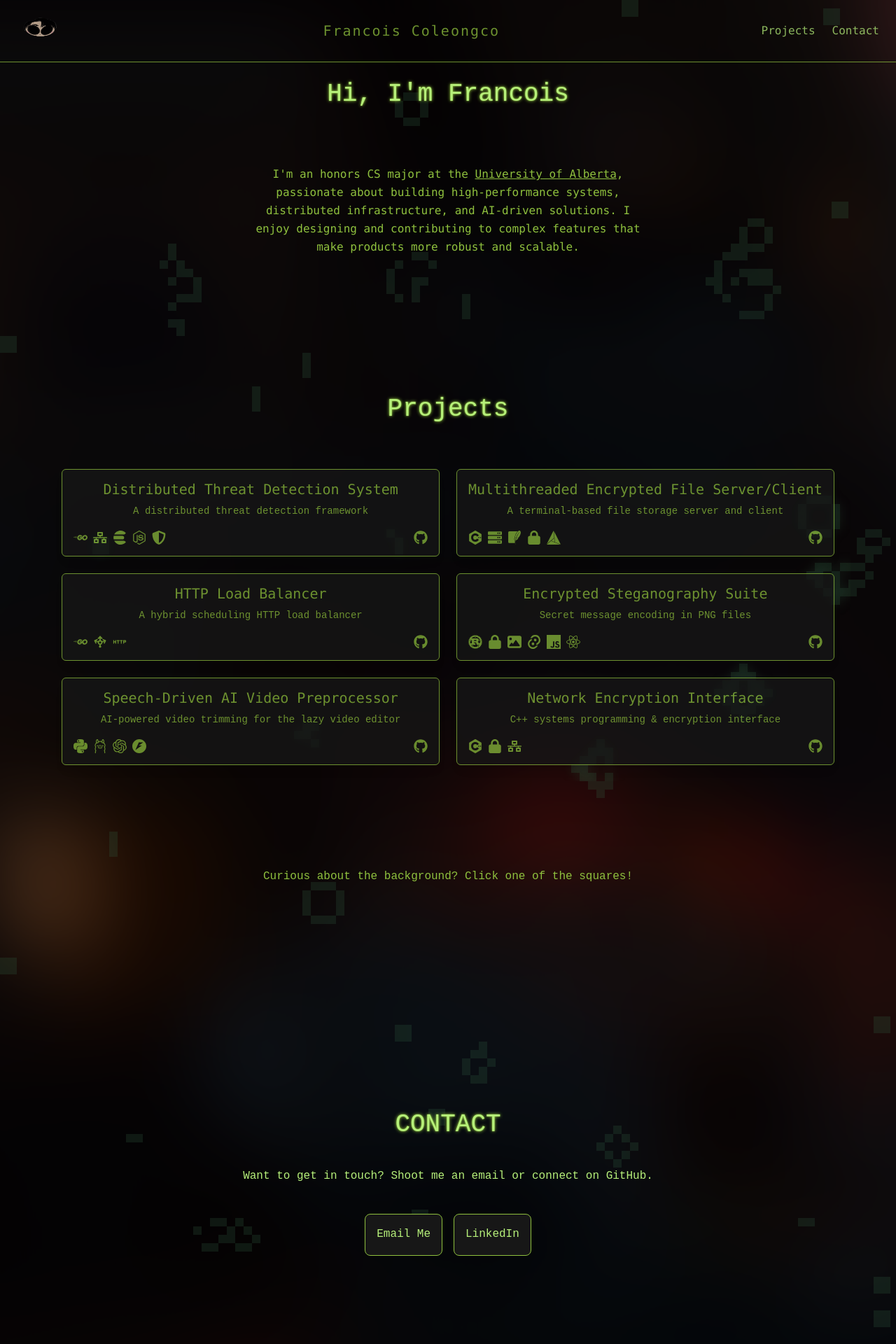
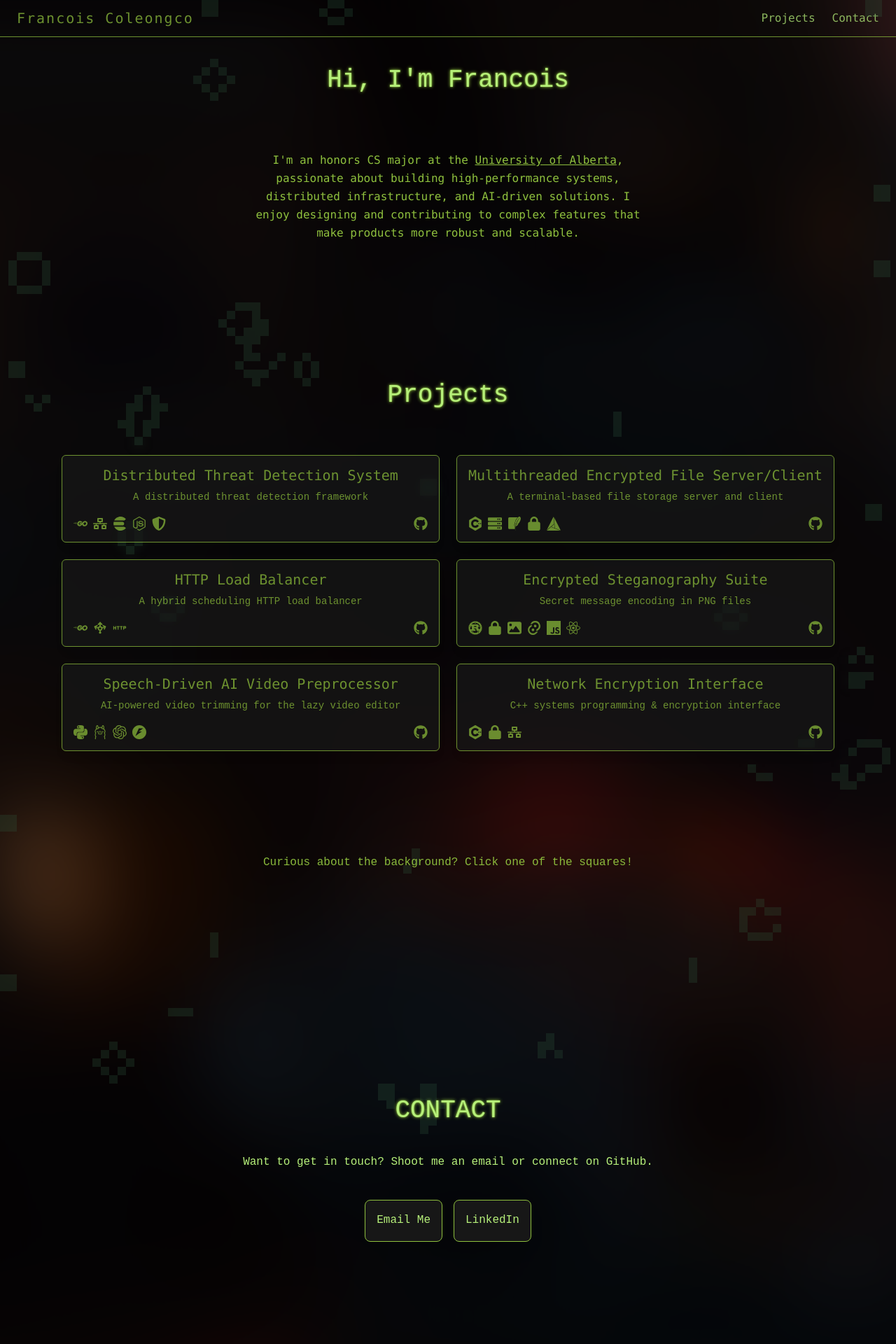
Before and after one commit to Francois-Coleongco/fransys, a Next.js app: page / in a window 1280 px wide. Shown: the top 1920 px of the page at 70% size. Built offline with nearby package versions, Linux system fonts and the light colour scheme.

Commit message:
looking better + tooltip

```diff
--- a/src/app/conways.tsx
+++ b/src/app/conways.tsx
@@ -88,7 +88,7 @@ const ConwayCanvas: React.FC = () => {
 			cols = Math.floor(width / cellSize);
 			rows = Math.floor(height / cellSize);
 			grid = new Array(cols).fill(null).map(() =>
-				new Array(rows).fill(0).map(() => (Math.random() > 0.8 ? 1 : 0))
+				new Array(rows).fill(0).map(() => (Math.random() > 0.9 ? 1 : 0))
 			);
 		};
 
@@ -137,7 +137,7 @@ const ConwayCanvas: React.FC = () => {
 					<a href='https://en.wikipedia.org/wiki/Conway%27s_Game_of_Life' className='underline'>conways game of life</a> {tooltip.message}
 					<br />
 					<br />
-					<p className="text-xs text-pipboyGreen opacity-50">(click again to close me)</p>
+					<p className="text-xs text-pipboyGreen animate-pulse">(click again to close me)</p>
 				</div>
 			)}
 			<canvas
@@ -150,6 +150,9 @@ const ConwayCanvas: React.FC = () => {
 					width: '100%',
 					height: '100%',
 					opacity: 0.25,
+
+					zIndex: 0,
+					// pointerEvents: 'none',
 					imageRendering: 'pixelated',
 				}}
 			/>
--- a/src/app/page.tsx
+++ b/src/app/page.tsx
@@ -1,5 +1,4 @@
 "use client"
-import Head from "next/head"
 import { FaGithub, FaRust, FaServer, FaLinkedin, FaEnvelope, FaNetworkWired, FaShieldAlt } from "react-icons/fa";
 import { SiGo, SiCplusplus, SiSqlite, SiCmake, SiTauri, SiJavascript, SiReact, SiElasticsearch, SiNodedotjs, SiPython, SiOllama, SiOpenai, SiFastapi } from "react-icons/si";
 import "./globals.css";
@@ -64,10 +63,8 @@ export default function Home() {
 
 			<div className="flex flex-col min-h-screen flicker-in">
 
-				<ConwayCanvas />
 				<nav className="opacity-75 border-b border-[var(--highlight-green)] px-6 py-3 flex justify-between items-center">
 
-					<img src="pfp.png" className="w-16 h-16" />
 					<a href="" className="text-[var(--pipboy-foreground)] font-mono text-xl tracking-widest flicker-in transform transition-transform duration-200 hover:scale-104">
 						Francois Coleongco
 					</a>
@@ -91,15 +88,15 @@ export default function Home() {
 				</nav >
 
 
-				<main className="flex-grow text-pipboyGreen p-6"> {/*fallout-scanlines*/}
+				<main className="flex-grow text-pipboyGreen p-6">
 
-					<h2 className="text-center pipboy-flicker text-4xl mb-4">Hi, I&apos;m Francois</h2>
+					<h2 className="text-center pipboy-flicker text-4xl mt-4 mb-4">Hi, I&apos;m Francois</h2>
 
 					<section
 						id="about"
 					>
 						<div className="max-w-xl mx-auto text-center mt-4 pt-16 pb-12 -mt-24">
-							<p className="text-md font-mono leading-relaxed">
+							<p className="text-md font-mono leading-relaxed" style={{ position: 'relative', zIndex: 1 }}>
 								I&apos;m an honors CS major at the <a href="https://www.ualberta.ca/en/index.html
 "className="underline">University of Alberta</a>, passionate about building high-performance systems, distributed infrastructure, and AI-driven solutions. I enjoy designing and contributing to complex features that make products more robust and scalable.
 							</p>
@@ -113,8 +110,8 @@ export default function Home() {
 
 						className="min-h-screen flex flex-col justify-center items-center text-center px-4 py-16 md:py-24"
 					>
-						<h2 className="pipboy-flicker text-4xl mb-4 pb-8">Projects</h2>
-						<section className="bg-panelBg/80 backdrop-blur-sm p-6">
+						<h2 className="pipboy-flicker text-4xl mb-4 pb-8" style={{ position: 'relative', zIndex: 1 }}>Projects</h2>
+						<section className="bg-panelBg/80 backdrop-blur-sm p-6" style={{ position: 'relative', zIndex: 1 }}>
 
 							<div className="grid grid-cols-1 md:grid-cols-2 gap-6">
 								{projects.map((proj) => (
@@ -150,21 +147,22 @@ export default function Home() {
 							</div>
 						</section >
 					</section>
-					<p className="text-center">Curious about the background? Click one of the squares!</p>
+					<p className="text-center animate-pulse" style={{ position: 'relative', zIndex: 1 }}>Curious about the background? Click one of the squares!</p>
 				</main >
 
 				<section
 					id="contact"
 					className="min-h-screen flex flex-col justify-center items-center text-center px-4 py-16 md:py-24"
 				>
-					<h2 className="pipboy-flicker text-4xl mb-4 pb-8">CONTACT</h2>
-					<p className="text-[var(--text-green)] mb-6  pb-4">
+					<h2 className="pipboy-flicker text-4xl mb-4 pb-8" style={{ position: 'relative', zIndex: 1 }}>CONTACT</h2>
+					<p className="text-[var(--text-green)] mb-6  pb-4" style={{ position: 'relative', zIndex: 1 }}>
 						Want to get in touch? Shoot me an email or connect on GitHub.
 					</p>
 					<div className="flex flex-col md:flex-row gap-4">
 						<a
 							href="mailto:christien.coleongco@gmail.com"
 							className="project-panel p-4 border border-[var(--highlight-green)] rounded-lg text-[var(--text-green)] hover:text-[var(--pipboy-foreground)] flicker-in transition text-center transform transition-transform duration-200 hover:scale-104"
+							style={{ position: 'relative', zIndex: 1 }}
 						>
 							Email Me
 						</a>
@@ -173,27 +171,28 @@ export default function Home() {
 							target="_blank"
 							rel="noopener noreferrer"
 							className="project-panel p-4 border border-[var(--highlight-green)] rounded-lg text-[var(--text-green)] hover:text-[var(--pipboy-foreground)] flicker-in transition text-center transform transition-transform duration-200 hover:scale-104"
+							style={{ position: 'relative', zIndex: 1 }}
 						>
 							LinkedIn
 						</a>
 					</div>
 				</section>
 
-				<p className="text-center">We&apos;re all void pointers 💚</p>
+				<p className="text-center" style={{ position: 'relative', zIndex: 1 }} >We&apos;re all void pointers 💚</p>
 				<br />
 
 
 				<footer className="bg-panelBg/90 scanline border-t-2 border-pipboyGreen py-6 px-6 flex flex-col md:flex-row justify-between items-center text-sm mt-0">
 					{/* Left: copyright or name */}
-					<div className="mb-4 md:mb-0 text-pipboyGreen font-mono">
+					<div className="mb-4 md:mb-0 text-pipboyGreen font-mono" style={{ position: 'relative', zIndex: 1 }} >
 						© {new Date().getFullYear()} Francois Coleongco
 					</div>
 					{/* Right: links */}
 					<div className="flex gap-6">
 						<Link
 							href="https://github.com/Francois-Coleongco"
-							target="_blank"
-							className="flex items-center gap-1 text-pipboyGreen hover:text-white transform transition-transform duration-200 hover:scale-104"
+							target="_blank" className="flex items-center gap-1 text-pipboyGreen hover:text-white transform transition-transform duration-200 hover:scale-104"
+							style={{ position: 'relative', zIndex: 1 }}
 						>
 							<FaGithub /> GitHub
 						</Link>
@@ -201,18 +200,22 @@ export default function Home() {
 							href="https://www.linkedin.com/in/francois-coleongco"
 							target="_blank"
 							className="flex items-center gap-1 text-pipboyGreen hover:text-white transform transition-transform duration-200 hover:scale-104"
+							style={{ position: 'relative', zIndex: 1 }}
 						>
 							<FaLinkedin /> LinkedIn
 						</Link>
-						<a
+						<Link
 							href="mailto:christien.coleongco@gmail.com"
 							className="flex items-center gap-1 text-pipboyGreen hover:text-white transform transition-transform duration-200 hover:scale-104"
+							style={{ position: 'relative', zIndex: 1 }}
 						>
 							<FaEnvelope /> Email
-						</a>
+						</Link>
 					</div>
 				</footer>
+				<ConwayCanvas />
 			</div >
+
 		</>
 	);
 }
```
